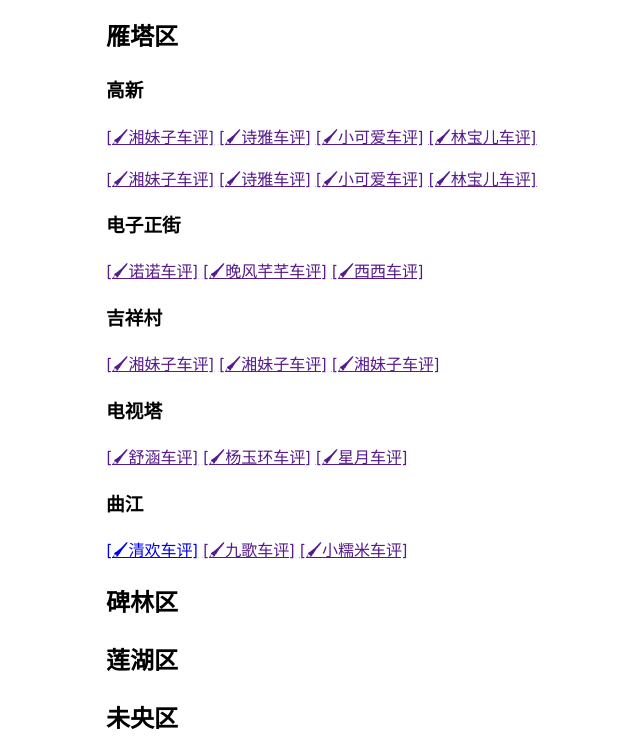
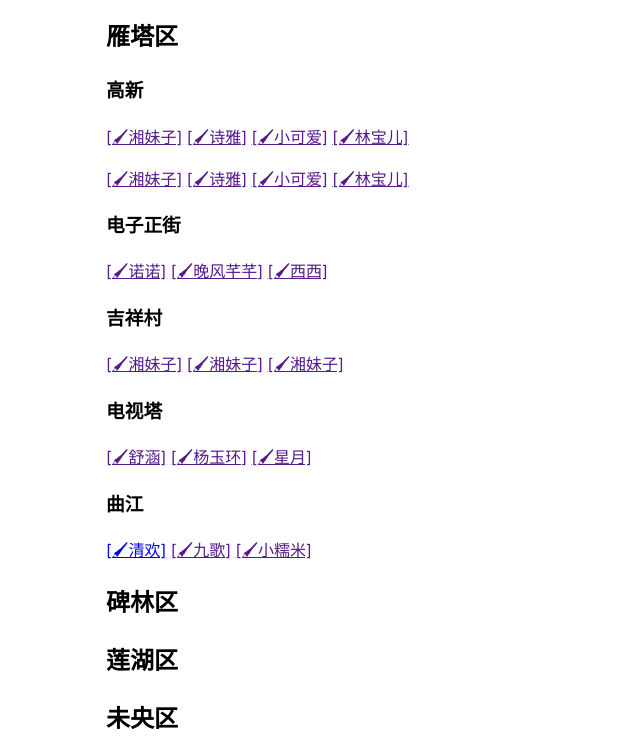
Before and after one commit to IDOsws/IDOsws.github.io, a plain HTML site: page teacherinfo/teachercp.html in a window 1280 px wide. Shown: the part 441-1197 px from the top of the page, without its empty margins (134-774 px from the left). Drawn offline with Linux system fonts and the light colour scheme.

Commit message:
Update teachercp.html

```diff
--- a/teacherinfo/teachercp.html
+++ b/teacherinfo/teachercp.html
@@ -39,16 +39,16 @@
 <h1><strong> 🏣IDO事務所车评汇总 </strong></h1>
 <h2>雁塔区</h2>
 <h3>高新</h3>
-    <p><a href="">[🖌湘妹子车评]</a> <a href="">[🖌诗雅车评]</a> <a href="">[🖌小可爱车评]</a> <a href="">[🖌林宝儿车评]</a></p>
-    <p><a href="">[🖌湘妹子车评]</a> <a href="">[🖌诗雅车评]</a> <a href="">[🖌小可爱车评]</a> <a href="">[🖌林宝儿车评]</a></p>
+    <p><a href="">[🖌湘妹子]</a> <a href="">[🖌诗雅]</a> <a href="">[🖌小可爱]</a> <a href="">[🖌林宝儿]</a></p>
+    <p><a href="">[🖌湘妹子]</a> <a href="">[🖌诗雅]</a> <a href="">[🖌小可爱]</a> <a href="">[🖌林宝儿]</a></p>
 <h3>电子正街</h3>
-    <p><a href="">[🖌诺诺车评]</a> <a href="">[🖌晚风芊芊车评]</a> <a href="">[🖌西西车评]</a></p>
+    <p><a href="">[🖌诺诺]</a> <a href="">[🖌晚风芊芊]</a> <a href="">[🖌西西]</a></p>
 <h3>吉祥村</h3>
-    <p><a href="">[🖌湘妹子车评]</a> <a href="">[🖌湘妹子车评]</a> <a href="">[🖌湘妹子车评]</a></p>
+    <p><a href="">[🖌湘妹子]</a> <a href="">[🖌湘妹子]</a> <a href="">[🖌湘妹子]</a></p>
 <h3>电视塔</h3>
-    <p><a href="">[🖌舒涵车评]</a> <a href="">[🖌杨玉环车评]</a> <a href="">[🖌星月车评]</a></p>
+    <p><a href="">[🖌舒涵]</a> <a href="">[🖌杨玉环]</a> <a href="">[🖌星月]</a></p>
 <h3>曲江</h3>
-    <p><a href="qujiang_qinghuan/qujiang_qinghuan_cp.html">[🖌清欢车评]</a> <a href="">[🖌九歌车评]</a> <a href="">[🖌小糯米车评]</a></p>
+    <p><a href="qujiang_qinghuan/qujiang_qinghuan_cp.html">[🖌清欢]</a> <a href="">[🖌九歌]</a> <a href="">[🖌小糯米]</a></p>
 <h2>碑林区</h2>
 <h2>莲湖区</h2>
 <h2>未央区</h2>
```
